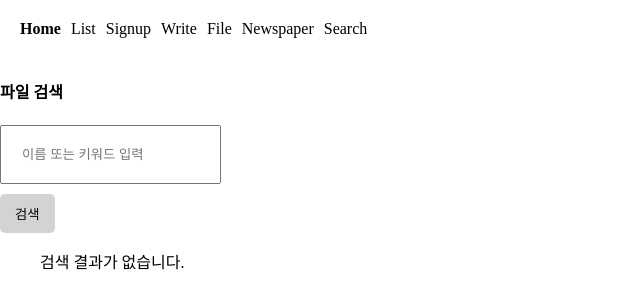
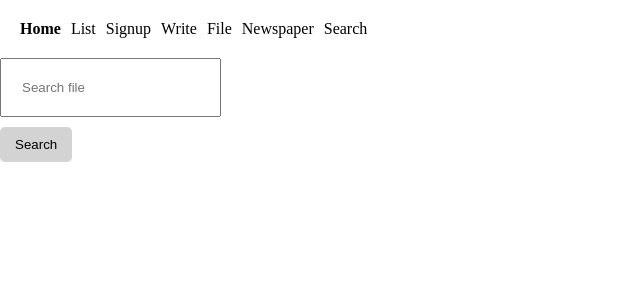
Before and after one commit to korean2803/forum, a Next.js app: page /File_search in a window 1280 px wide. Shown: the top 308 px of the page, without its empty margins (0-640 px from the left). Built offline with nearby package versions, Linux system fonts and the light colour scheme.

Commit message:
검색기능 구현 성공

```diff
--- a/app/File_search/page.js
+++ b/app/File_search/page.js
@@ -1,71 +1,52 @@
 "use client";
+
+import { useRouter } from "next/navigation";
 import { useState } from "react";
 
 export default function FileSearch() {
-  const [searchQuery, setSearchQuery] = useState("");
-  const [results, setResults] = useState([]);
-  const [loading, setLoading] = useState(false); // ✅ 로딩 상태 추가
-  const [error, setError] = useState(""); // ✅ 에러 메시지 상태 추가
+  const router = useRouter();
+  const [loading, setLoading] = useState(false);
 
-  const handleSearch = async (e) => {
-    e.preventDefault();
+  const handleSearch = async () => {
+    console.log("Search button clicked!"); // ✅ 버튼 클릭 확인
 
-    if (!searchQuery.trim()) { // ✅ 검색어가 비어있는 경우 방지
-      setError("검색어를 입력하세요.");
+    const query = document.getElementById("search_input").value.trim();
+    if (!query) {
+      console.log("Empty search query"); // ✅ 빈 검색어 체크
+      alert("Please enter a search term.");
       return;
     }
 
-    setLoading(true);
-    setError(""); // 에러 초기화
+    setLoading(true); // 로딩 시작
+    try {
+      console.log(`Sending request to: /api/search/search?query=${encodeURIComponent(query)}`); // ✅ 요청 URL 확인
 
-    try {
-      console.log(`📌 API 요청 실행: /api/search/search?q=${searchQuery}`);
+      const response = await fetch(`/api/search/search?query=${encodeURIComponent(query)}`);
+      const data = await response.json();
 
-      const res = await fetch(`/api/search/search?q=${encodeURIComponent(searchQuery)}`);
-      const data = await res.json();
+      console.log("Server Response:", data); // ✅ 서버 응답 확인
 
-      console.log("📌 검색 API 응답 데이터:", data);
-
-      if (res.ok) {
-        setResults(Array.isArray(data) ? data : []);
+      if (response.ok) {
+        console.log(`Navigating to /personal-file/${data.id}`); // ✅ 이동 경로 확인
+        router.push(`/personal-file/${data.id}`);
       } else {
-        setError(data.message || "검색 중 오류가 발생했습니다.");
+        alert(`Error: ${data.error}`); // ✅ 서버에서 오류 응답이 왔을 때 메시지 표시
       }
     } catch (error) {
-      console.error("📌 검색 오류 발생:", error);
-      setError("서버 오류 발생.");
+      console.error("Error fetching search results:", error); // ✅ 실제 오류 출력
+      alert("An error occurred. Please try again.");
     } finally {
-      setLoading(false);
+      setLoading(false); // 로딩 종료
     }
   };
 
+
   return (
-    <div className="p-10">
-      <h4>파일 검색</h4>
-      <form onSubmit={handleSearch}>
-        <input
-          type="text"
-          placeholder="이름 또는 키워드 입력"
-          value={searchQuery}
-          onChange={(e) => setSearchQuery(e.target.value)}
-        />
-        <button type="submit">검색</button>
-      </form>
-
-      {loading && <p>검색 중...</p>}
-      {error && <p style={{ color: "red" }}>{error}</p>}
-
-      <ul>
-        {results.length > 0 ? (
-          results.map((item) => (
-            <li key={item._id}>
-              <a href={`/file/${item._id}`}>{item.name} - {item.evidence_id}</a>
-            </li>
-          ))
-        ) : (
-          <p>검색 결과가 없습니다.</p>
-        )}
-      </ul>
+    <div className="search_container">
+      <input className="search_box" type="text" placeholder="Search file" id="search_input" />
+      <button className="search_button" onClick={handleSearch} disabled={loading}>
+        {loading ? "Searching..." : "Search"}
+      </button>
     </div>
   );
 }
--- a/pages/api/search/search.js
+++ b/pages/api/search/search.js
@@ -1,31 +1,38 @@
 import { connectDB } from "@/util/database";
+import { ObjectId } from "mongodb";
 
 export default async function handler(req, res) {
+  if (req.method !== "GET") {
+    return res.status(405).json({ error: "Method Not Allowed" });
+  }
+
+  const { query } = req.query;
+
   try {
-    if (req.method !== "GET") {
-      return res.status(405).json({ message: "Method Not Allowed" });
+    console.log("🔍 Searching for:", query); // ✅ 검색어 로그 확인
+
+
+
+    // ✅ MongoDB 연결 (괄호 `()` 추가)
+    const db = (await connectDB).db("forum"); // ✅ 올바른 데이터베이스 선택
+    const collection = db.collection("file_data"); // ✅ 컬렉션 선택
+
+    console.log("🟢 Querying database...");
+
+    // ✅ `name` 필드에서 정확히 일치하는 문서를 찾음
+    const result = await collection.findOne({ name: query });
+
+    console.log("🟢 Query Result:", result); // ✅ MongoDB 응답 확인
+
+    if (result) {
+      console.log("✅ Found record:", result);
+      res.status(200).json({ id: result._id.toString() }); // ✅ ObjectId를 문자열로 변환하여 반환
+    } else {
+      console.log("⚠️ No matching record found.");
+      res.status(404).json({ error: "No matching record found." });
     }
-
-    const forumDB = (await connectDB()).db("forum");
-    const query = req.query.q?.trim(); // ✅ 검색어 앞뒤 공백 제거
-
-    if (!query) {
-      return res.status(400).json({ message: "검색어를 입력하세요." });
-    }
-
-    console.log("📌 [LOG] 검색어:", query);
-
-    // ✅ 대소문자 구분 없이 정확히 일치하는 데이터 검색
-    const searchResults = await forumDB.collection("file_data")
-      .find({ name: { $regex: `^${query}$`, $options: "i" } }) // 정확한 일치 + 대소문자 무시
-      .limit(10)
-      .toArray();
-
-    console.log("📌 [LOG] 검색 결과:", searchResults.length, "개");
-
-    return res.status(200).json(searchResults);
   } catch (error) {
-    console.error("📌 검색 중 오류 발생:", error);
-    return res.status(500).json({ message: "서버 오류 발생" });
+    console.error("❌ Database error:", error); // ✅ 실제 오류 출력
+    res.status(500).json({ error: "Internal Server Error" });
   }
 }
```
Also changed, not shown: app/personal-file/[id]/page.js (added, +31 -0 lines).
